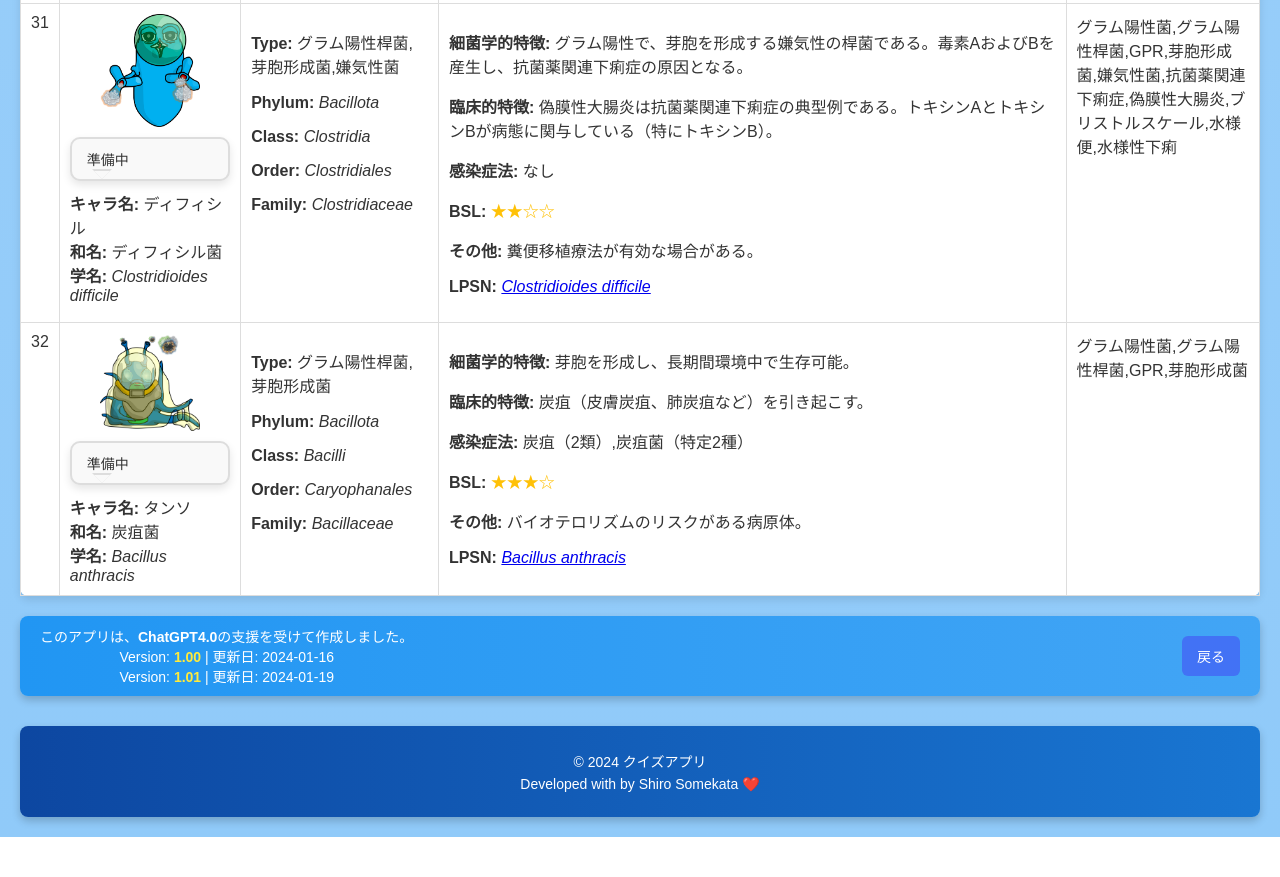
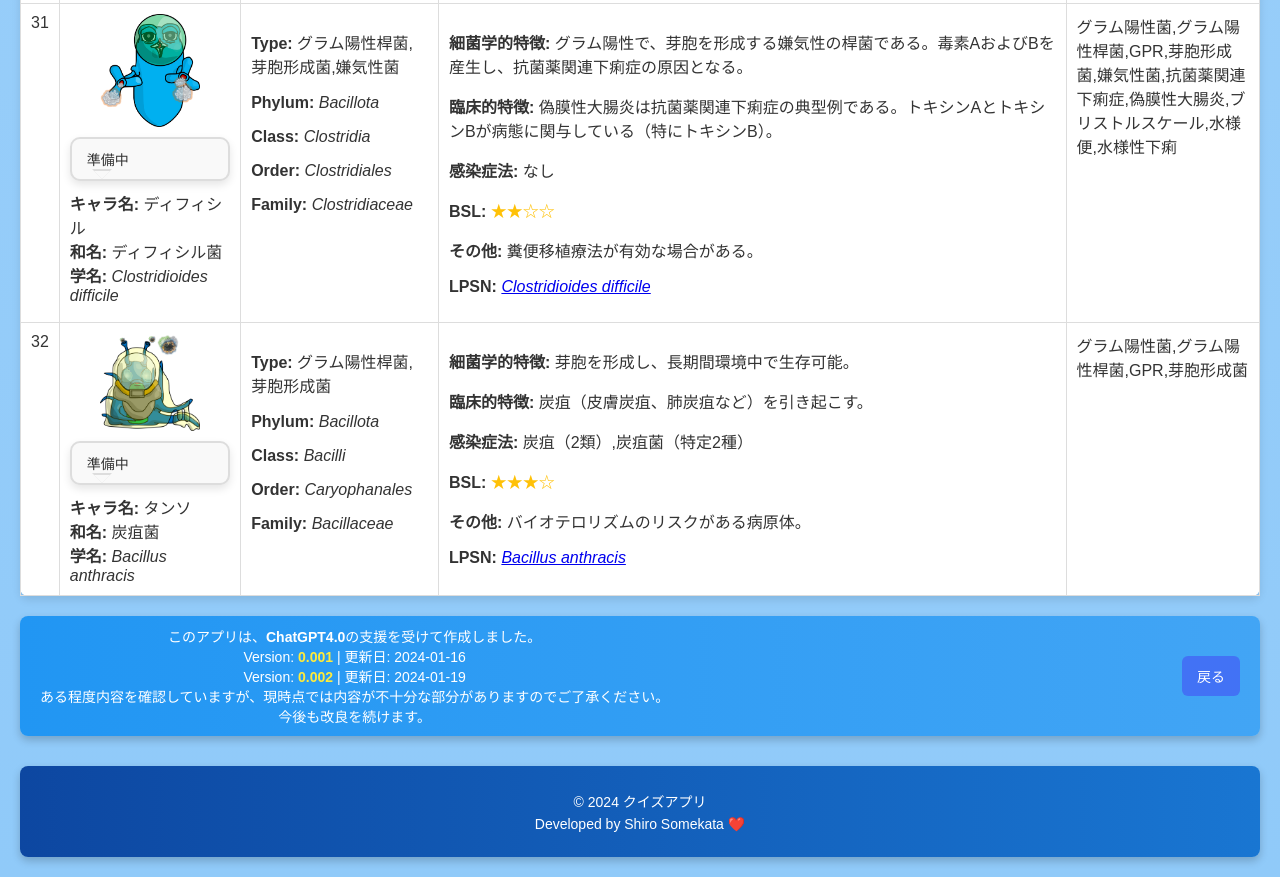
Before and after one commit to somekata/baikinscharacters, a plain HTML site: page index.html in a window 1280 px wide. Shown: the part 10129-11006 px from the top of the page. Before the commit the page ends 10966 px from the top, so only its background shows below. Drawn offline with Linux system fonts and the light colour scheme.

Commit message:
Add files via upload

```diff
--- a/index.html
+++ b/index.html
@@ -207,9 +207,14 @@
           このアプリは、<strong>ChatGPT4.0</strong>の支援を受けて作成しました。
         </p>
         <p>
-          Version: <span class="version-number">1.00</span> | 更新日:
+          Version: <span class="version-number">0.001</span> | 更新日:
           2024-01-16<br />
-          Version: <span class="version-number">1.01</span> | 更新日: 2024-01-19
+          Version: <span class="version-number">0.002</span> | 更新日:
+          2024-01-19
+        </p>
+        <p>
+          ある程度内容を確認していますが、現時点では内容が不十分な部分がありますのでご了承ください。<br />
+          今後も改良を続けます。
         </p>
       </div>
       <div class="back-button-container">
@@ -219,7 +224,7 @@
 
     <footer class="footer-container">
       <p>&copy; 2024 クイズアプリ</p>
-      <p>Developed with by Shiro Somekata ❤️</p>
+      <p>Developed by Shiro Somekata ❤️</p>
       <!--<ul class="footer-links">
         <li><a href="#">プライバシーポリシー</a></li>
         <li><a href="#">お問い合わせ</a></li>
```
